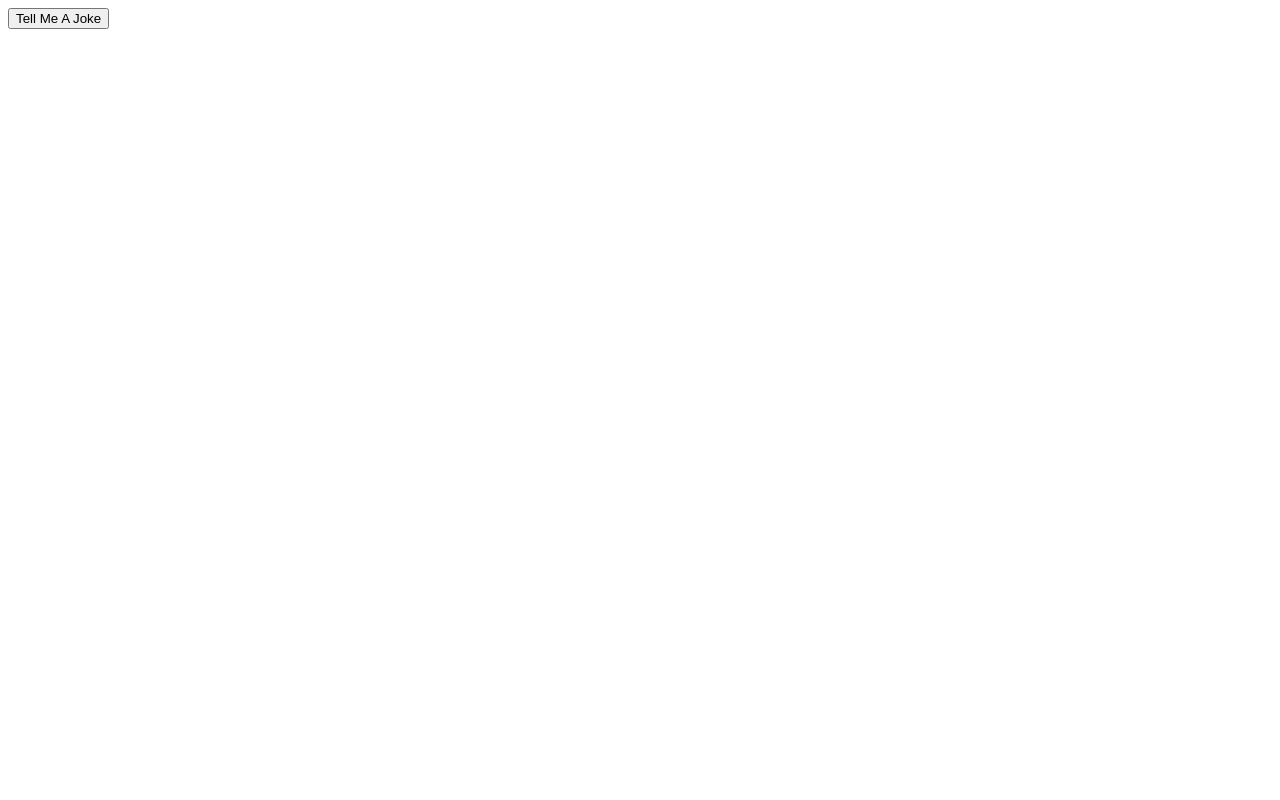
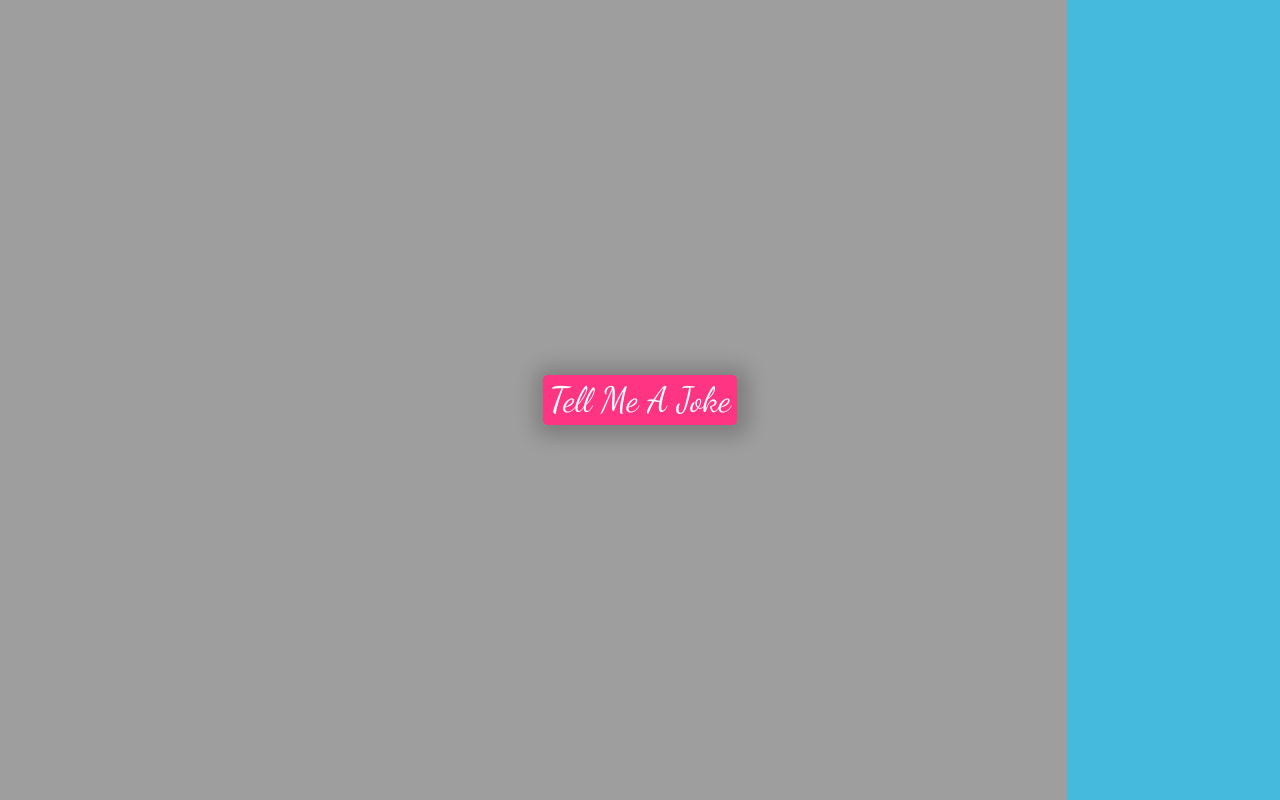
Before and after one commit to shivani26-bot/jokeTeller, a plain HTML site: page template/index.html in a window 1280 px wide. Drawn offline with Linux system fonts and the light colour scheme; the site is published under a folder, as on GitHub Pages, so addresses that start at the root find nothing.

Commit message:
Update index.html

```diff
--- a/template/index.html
+++ b/template/index.html
@@ -9,7 +9,7 @@
     <link href="/template/favicon .ico" rel="icon" type="image/x-icon" />
     <!-- fontawesome -->
     <link rel="stylesheet" href="https://cdnjs.cloudflare.com/ajax/libs/font-awesome/5.10.2/css/all.min.css">
-    <link rel="stylesheet" href="/template/style.css">
+    <link rel="stylesheet" href="style.css">
 </head>
 <body>
 
```
